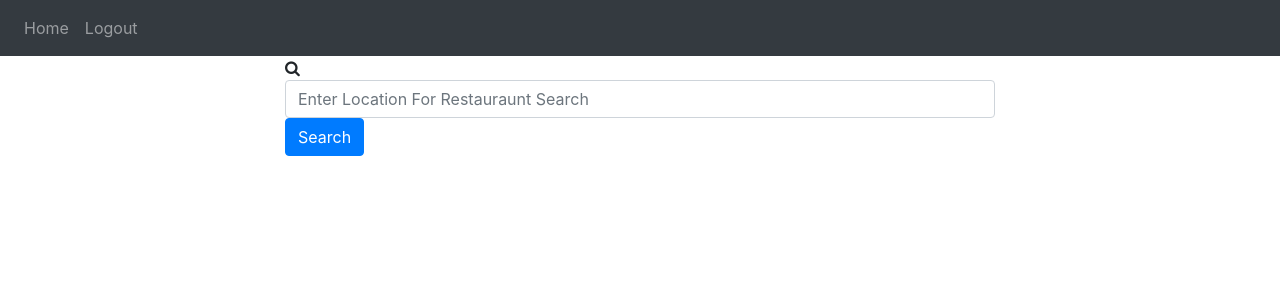
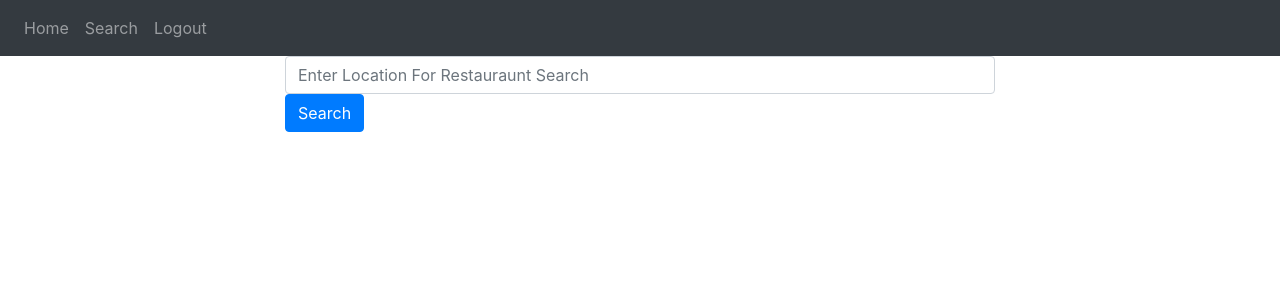
Before and after one commit to bkfwebdev/python-app-deploy-repo, a Flask app: page /search-request in a window 1280 px wide. Shown: the top 300 px of the page. Run offline with Flask 2, Linux system fonts and the light colour scheme; a user stored in the database is signed in; some libraries are stand-ins or nearby versions.

Commit message:
starting api request route

```diff
--- a/website/templates/base.html
+++ b/website/templates/base.html
@@ -31,6 +31,7 @@
               <div class="navbar-nav">
                 {% if user.is_authenticated %}
                 <a class="nav-item nav-link" id="home" href="/">Home</a>
+                <a class="nav-item nav-link" id="search" href="/search-request">Search</a>
                 <a class="nav-item nav-link" id="logout" href="/logout">Logout</a>
                 {% else %}
                 <a class="nav-item nav-link" id="login" href="/login">Login</a>
--- a/website/templates/search.html
+++ b/website/templates/search.html
@@ -1,11 +1,15 @@
 {% extends "base.html" %}
 {% block title %}Search{% endblock %}
 {% block content %}
+<form method=POST>
 <div class="container">
   <div class="row height d-flex justify-content-center align-items-center">
       <div class="col-md-8">
-          <div class="search"> <i class="fa fa-search"></i> <input type="text" class="form-control" placeholder="Enter Location For Restauraunt Search"> <button class="btn btn-primary">Search</button> </div>
+          <div class="search"> <input id="searchInput" name="searchInput" type="text" class="form-control" placeholder="Enter Location For Restauraunt Search">
+            <button type="submit" class="btn btn-primary">Search</button>
+          </div>
       </div>
   </div>
 </div>
+</form>
 {% endblock %}
--- a/website/views.py
+++ b/website/views.py
@@ -3,6 +3,7 @@ from flask_login import login_required, current_user
 from .models import Favorite
 from . import db
 import json
+import requests
 
 views = Blueprint('views',__name__)
 
@@ -39,6 +40,29 @@ def delete_favorite():
 
 @views.route('/search-request', methods = ['GET','POST'])
 def search_request():
+    url1 = "https://worldwide-restaurants.p.rapidapi.com/typeahead"
+    url2 = "https://worldwide-restaurants.p.rapidapi.com/search"
+    headers = {
+    'content-type': "application/x-www-form-urlencoded",
+    'x-rapidapi-host': "worldwide-restaurants.p.rapidapi.com",
+    'x-rapidapi-key': "5f44f5a205msh8e75909c98c9ec5p19b863jsnaab17199b013"
+    }
+
+    if request.method == 'POST':
+         searchInput = request.form.get('searchInput')
+         payload1 = f"q={searchInput}%20PA&language=en_US"
+         r1 = requests.request("POST", url1, data=payload1, headers=headers)
+         data_json = json.loads(r1.text)
+         location_id = data_json["results"]["data"][0]["result_object"]["location_id"]
+         payload2 = f"language=en_US&limit=30&location_id={location_id}&currency=USD"
+         r2 = requests.request("POST", url2, data=payload2, headers=headers)
+
+        #extract restauraunt data from r2 display data in view select favorites from view
+
+
+
+
+
     return render_template ('search.html', user = current_user)
 
 
```
Also changed, not shown: website/database.db.
